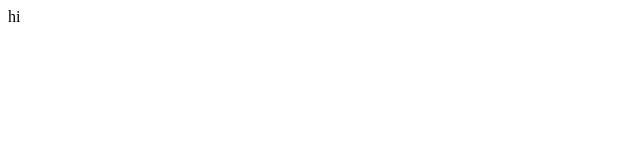
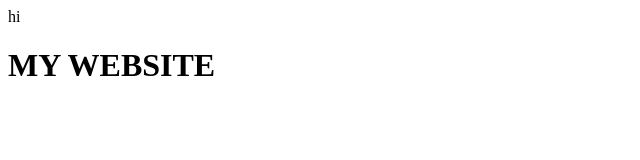
Before and after one commit to SWETAKUMARI92/my-1st-repo, a plain HTML site: page index.html in a window 1280 px wide. Shown: the whole page, without its empty margins (0-640 px from the left). Drawn offline with Linux system fonts and the light colour scheme.

Commit message:
again changes

```diff
--- a/index.html
+++ b/index.html
@@ -1 +1,2 @@
 <p>hi</p>
+<h1>MY WEBSITE</h1>
```
Also changed, not shown: 1 other file.
